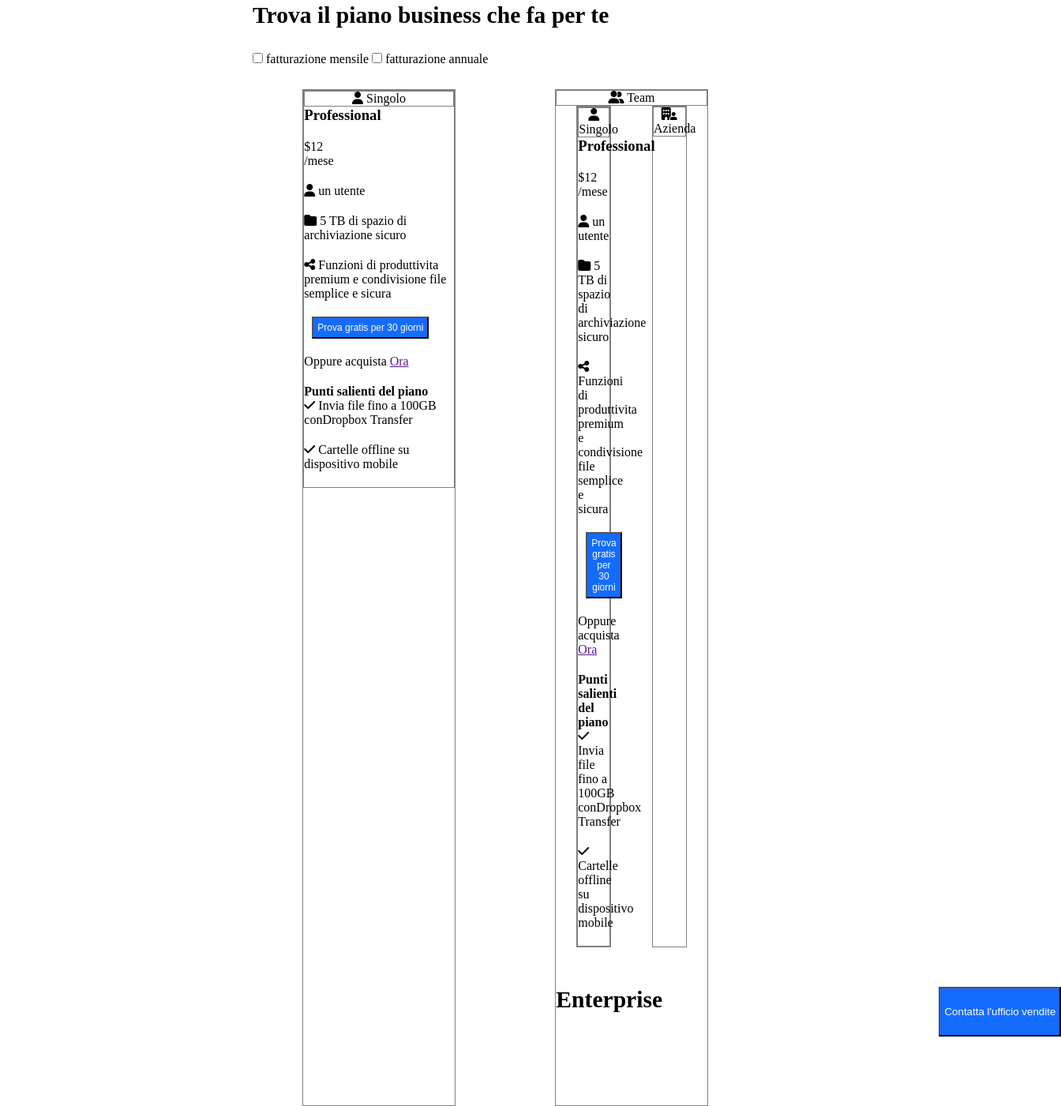
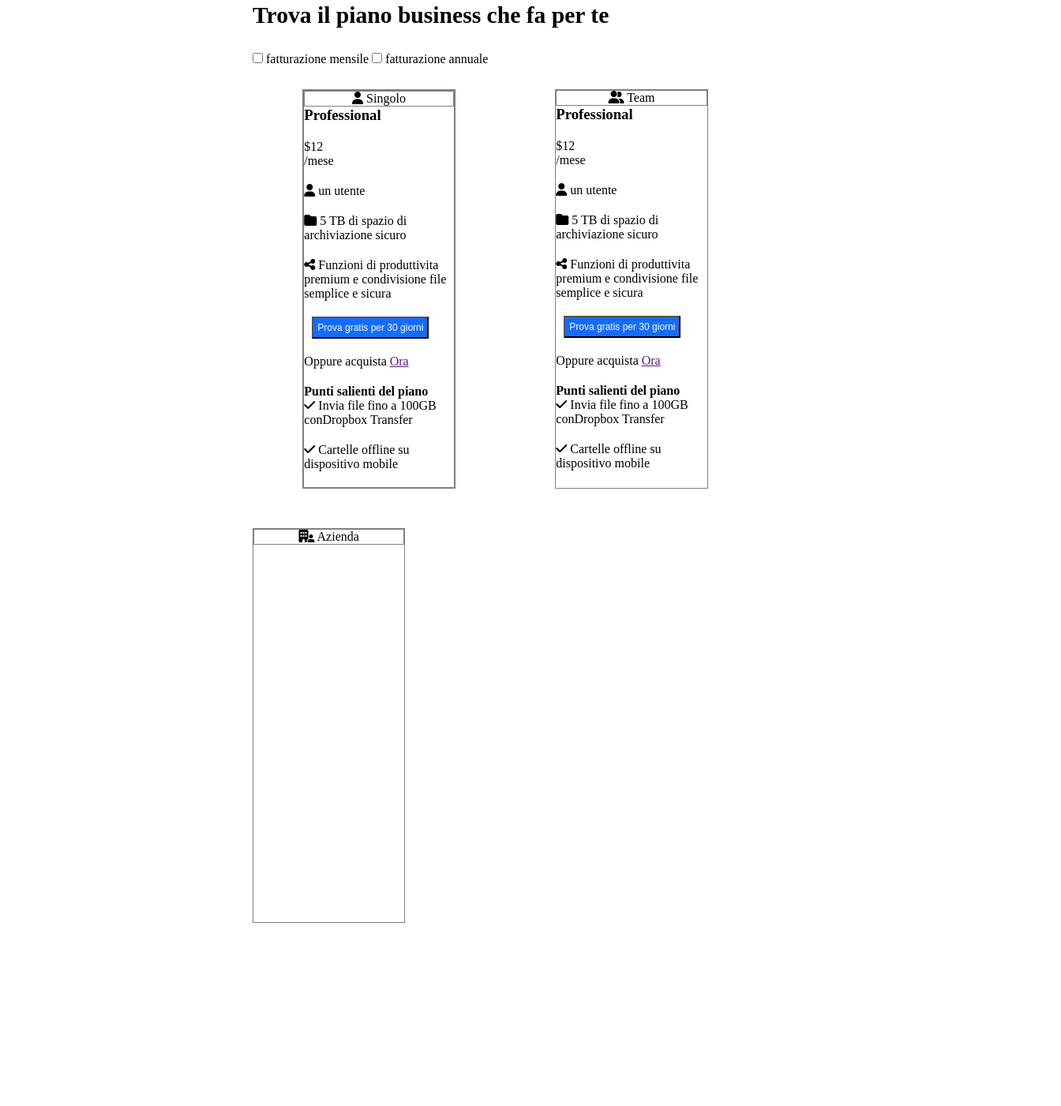
Before and after one commit to EliaPennoni/htmlcss-dropbox, a plain HTML site: page index.html in a window 1280 px wide. Shown: the part 617-2018 px from the top of the page at 79% size, 1344 px wide, since content can reach past the window. After the commit the page ends 1786 px from the top, so only its background shows below. Drawn offline with Linux system fonts and the light colour scheme.

Commit message:
aggiornamento problema colonne

```diff
--- a/css/style.css
+++ b/css/style.css
@@ -162,6 +162,7 @@ h2{
 .bottom-top{
     display: flex;
     justify-content: space-between;
+    margin-top: 50px;
 
 }
 
--- a/index.html
+++ b/index.html
@@ -71,7 +71,7 @@
                                     </li>
                                 </ul>
                             </nav>
-                            <div class="header-button">
+                            <div class="button">
                                 <button class="button">
                                     Inizia
                                 </button>
@@ -199,17 +199,6 @@
 
 
                     </div>
-                    <div class="central-section">
-                        <div class="planning-tabs">
-                            <div class="holder">
-                                <div class="holder">
-                                    <i class="fa-solid fa-user"></i>
-                                    <span class="user">
-                                        Singolo
-                                    </span>
-
-
-                                </div>
                     <div class="offert">
                         <h3>
                         Professional
@@ -257,7 +246,6 @@
                 </div>
 
 
-
                 </div>
                 <div class="planning-tabs">
                     <div class="holder">
@@ -273,24 +261,6 @@
 
             </div>
             <div class="bottom-section">
-                <div class="bottom-top">
-                    <h2>
-                        Enterprise
-
-                    </h2>
-                    <button>
-                        Contatta l'ufficio vendite
-
-                    </button>
-                </div>
-                <div class="bottom-down">
-                    <span>
-
-                    </span>
-                    <p>
-
-                    </p>
-                </div>
 
             </div>
         </div>
```
Lines whose indentation alone changed are shown as unchanged.
